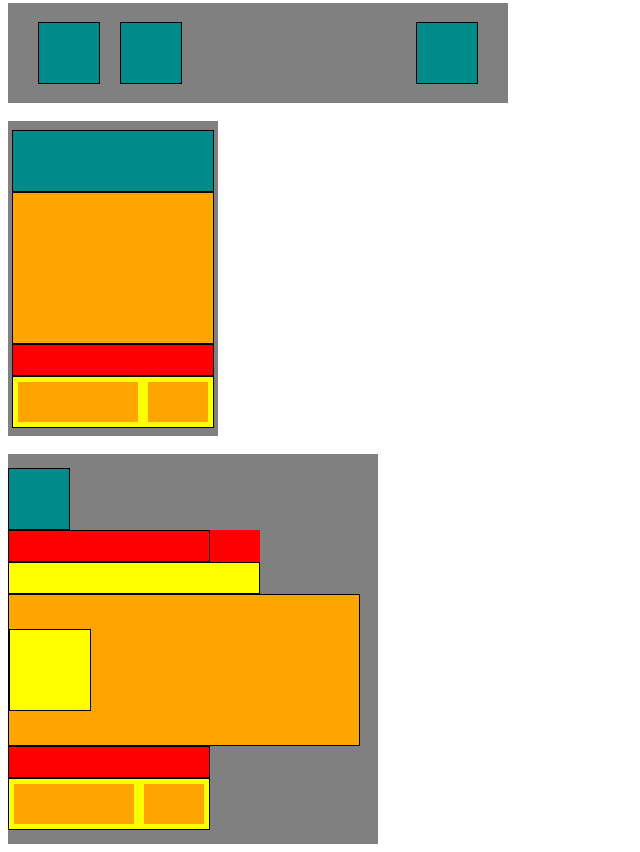
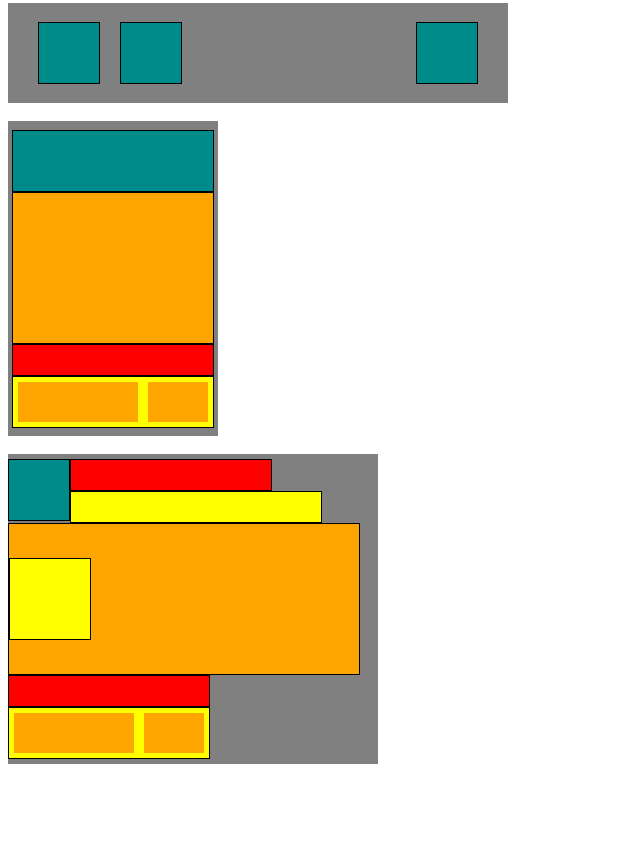
Before and after one commit to arthuraleixovital/Design-e-Desenvolvimento-de-Interfaces-Web-1, a plain HTML site: page aula 10 - 22.04/index.html in a window 1280 px wide. Shown: the part 1231-2083 px from the top of the page, without its empty margins (0-640 px from the left). After the commit the page ends 2003 px from the top, so only its background shows below. Drawn offline with Linux system fonts and the light colour scheme.

Commit message:
28/04 0.1

```diff
--- a/aula 10 - 22.04/index.html
+++ b/aula 10 - 22.04/index.html
@@ -72,11 +72,13 @@
     </div>
     <br>
     <div class="container10">
+        <div class="grupo">
             <div class="quad"></div>
             <div class="grupo-direita">
                 <div class="retver"></div>
                 <div class="retamarelolargo"></div>
             </div>
+        </div>
         <div class="retlaranja3">
             <div class="quadamarelo"></div>
         </div>
--- a/aula 10 - 22.04/style.css
+++ b/aula 10 - 22.04/style.css
@@ -175,7 +175,7 @@
 .container10{
     background-color: gray;
     width: 370px;
-    height: 390px;
+    height: 310px;
     flex-direction: column;
     justify-content: center;
     align-items: flex-start;
@@ -213,8 +213,10 @@
     margin-right: 30px;
 }
 
+.grupo{
+    display: flex;
+}
+
 .grupo-direita{
-    background-color: red;
     align-items: flex-end;
-    gap: 80px;
 }
```
